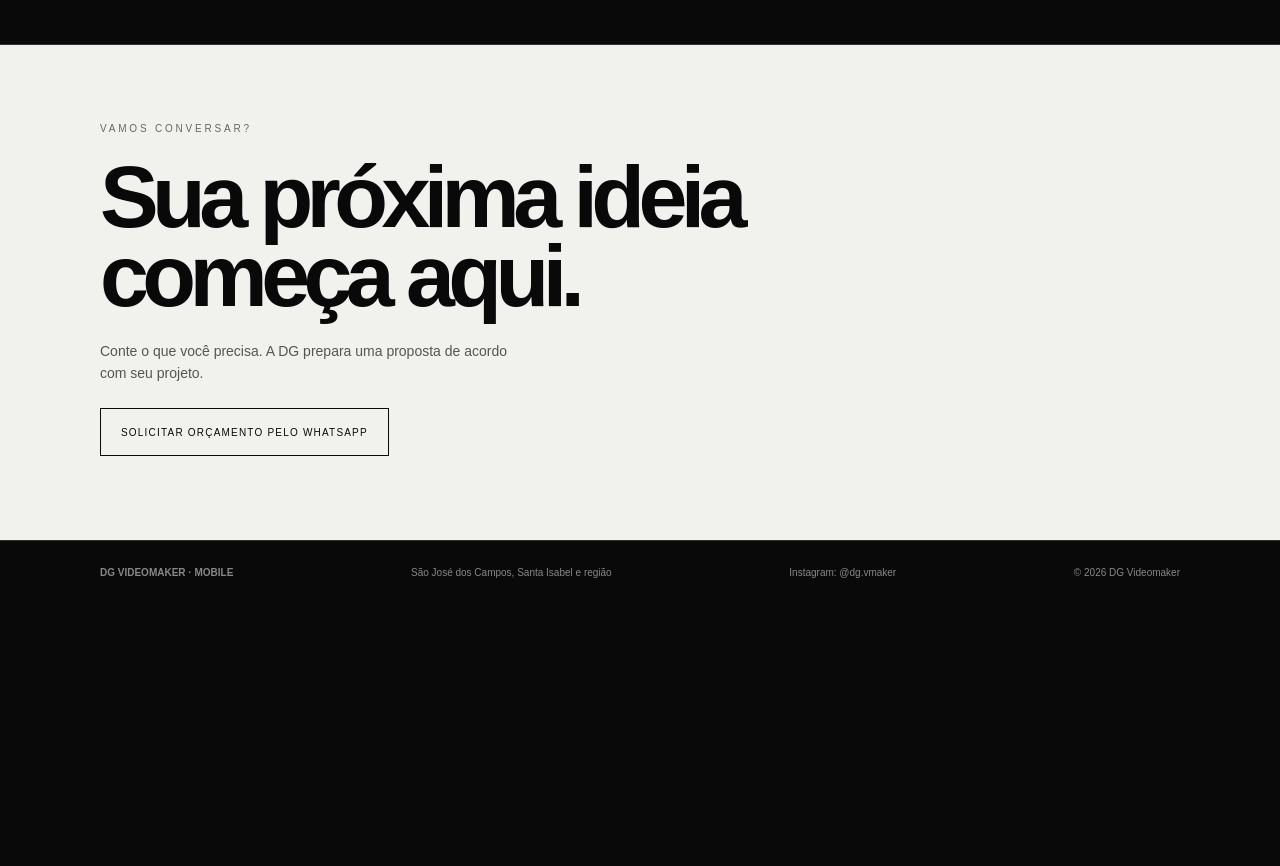
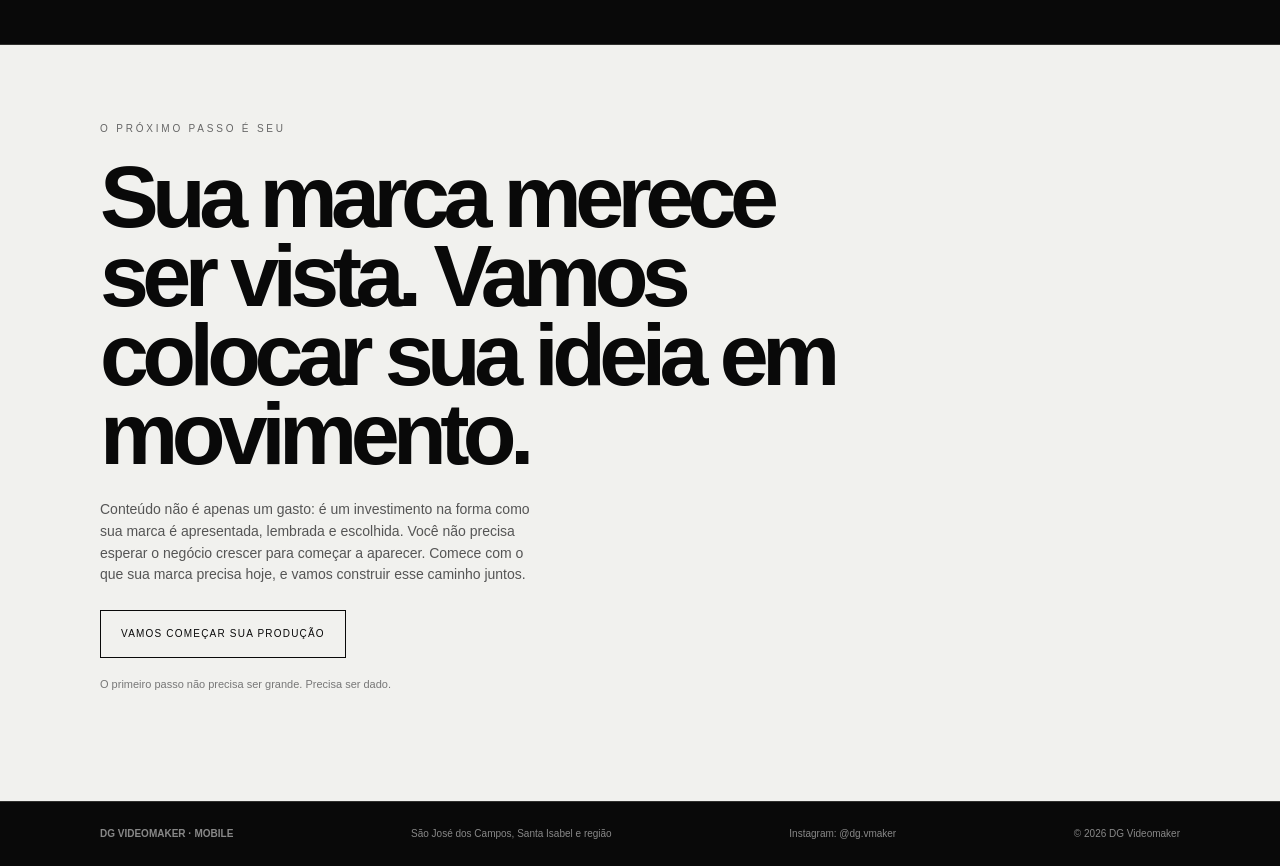
Before and after one commit to Douglas-vmaker/DG-videomaker-site-, a plain HTML site: page catalogo.html in a window 1280 px wide. Shown: the part 4380-5246 px from the top of the page. Before the commit the page ends 4985 px from the top, so only its background shows below. Drawn offline with Linux system fonts and the light colour scheme.

Commit message:
Refine catalog closing CTA and investment message

```diff
--- a/catalogo.html
+++ b/catalogo.html
@@ -222,10 +222,11 @@
 
   <section class="contact" id="contato">
     <div class="wrap">
-      <div class="eyebrow">Vamos conversar?</div>
-      <h2>Sua próxima ideia começa aqui.</h2>
-      <p>Conte o que você precisa. A DG prepara uma proposta de acordo com seu projeto.</p>
-      <a class="button" href="https://wa.me/5512981438885?text=Olá!%20Acessei%20o%20catálogo%20da%20DG%20Videomaker%20e%20gostaria%20de%20solicitar%20um%20orçamento." target="_blank" rel="noopener">Solicitar orçamento pelo WhatsApp</a>
+      <div class="eyebrow">O próximo passo é seu</div>
+      <h2>Sua marca merece ser vista. Vamos colocar sua ideia em movimento.</h2>
+      <p>Conteúdo não é apenas um gasto: é um investimento na forma como sua marca é apresentada, lembrada e escolhida. Você não precisa esperar o negócio crescer para começar a aparecer. Comece com o que sua marca precisa hoje, e vamos construir esse caminho juntos.</p>
+      <a class="button" href="#producao">VAMOS COMEÇAR SUA PRODUÇÃO</a>
+      <p style="margin-top:18px;font-size:11px;color:#777">O primeiro passo não precisa ser grande. Precisa ser dado.</p>
     </div>
   </section>
 </main>
```
